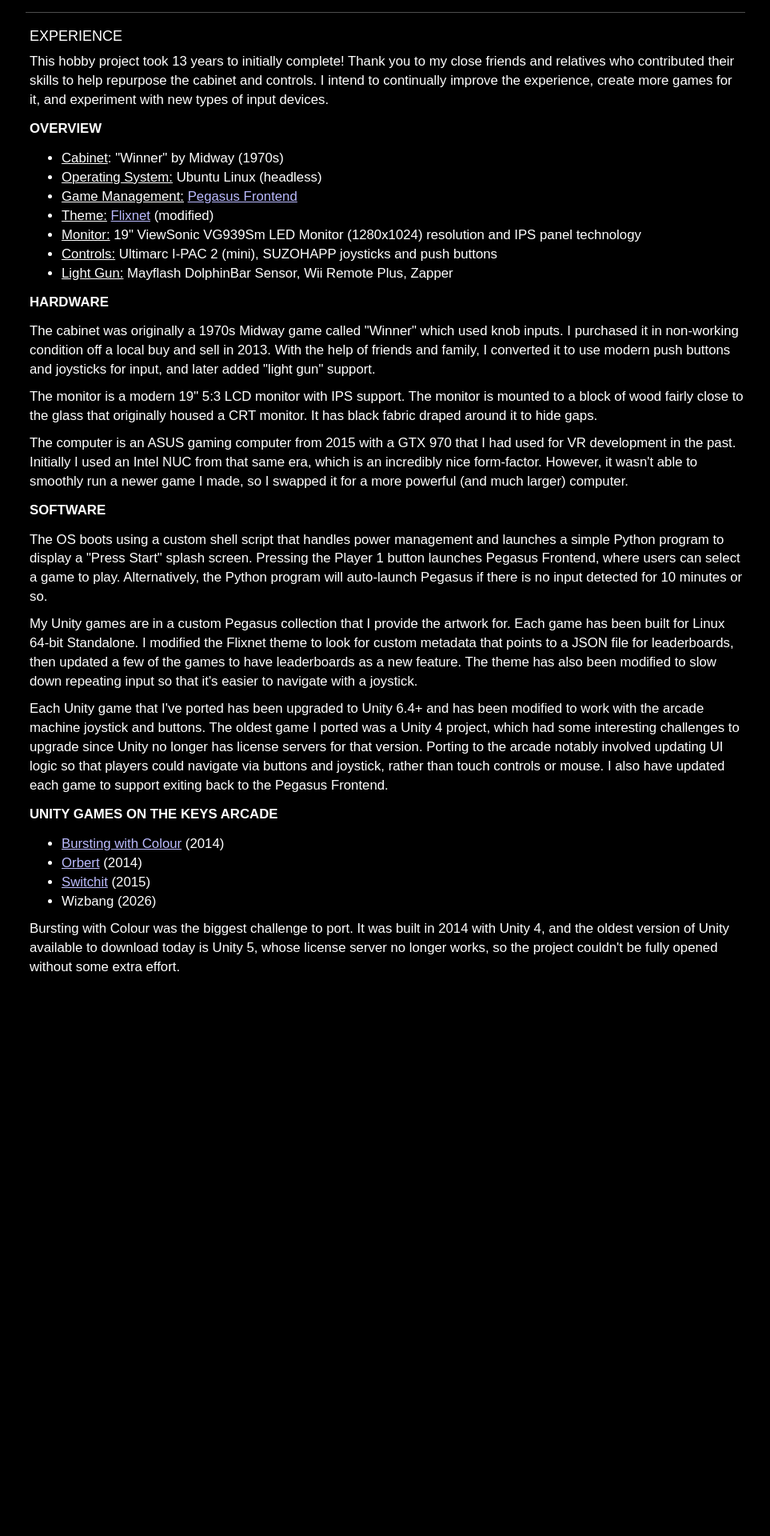
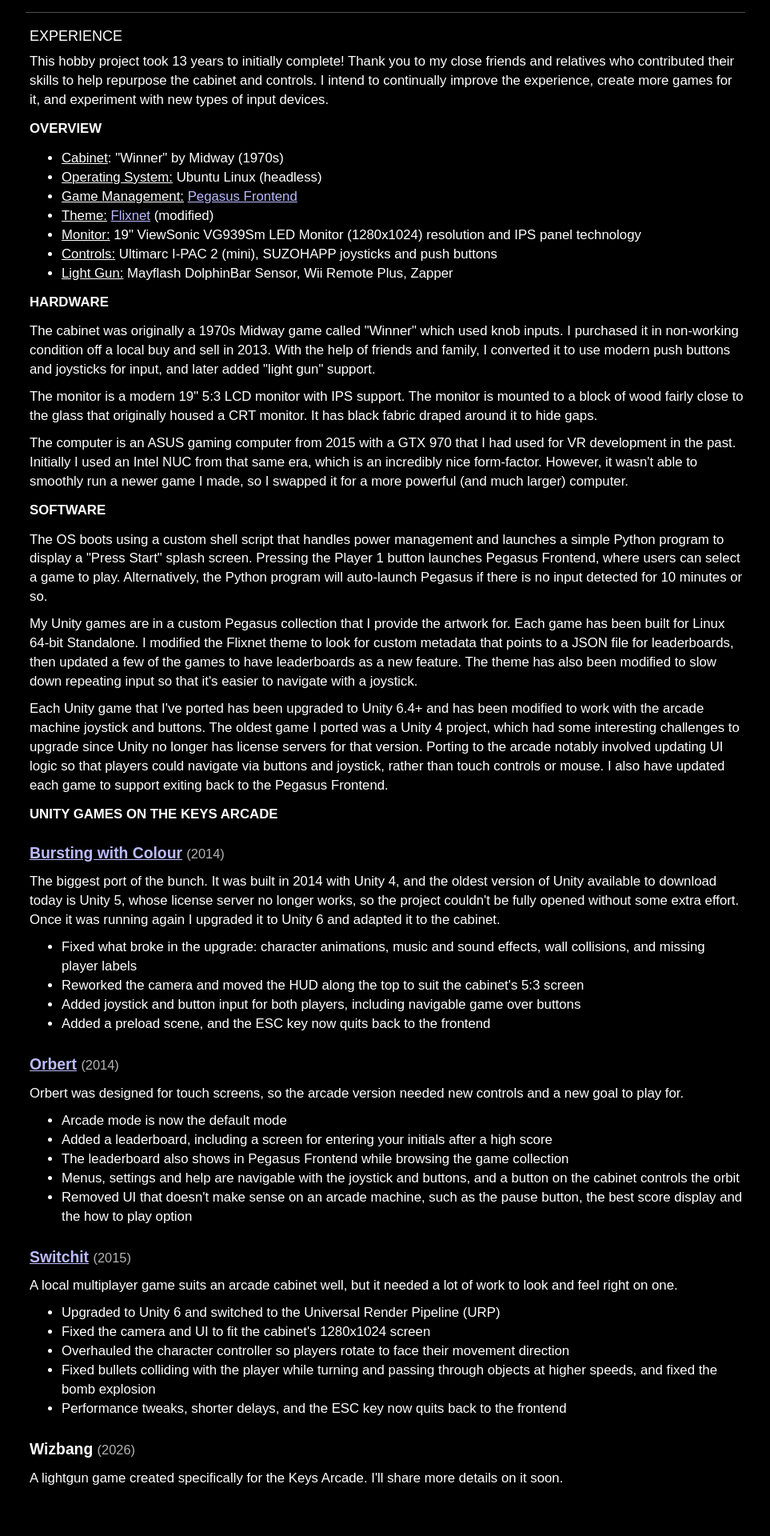
Before and after one commit to bradkeys/bradkeys.com, a Jekyll site: the page built from portfolio/arcade.html, in a window 1280 px wide. Shown: the part 1007-2927 px from the top of the page at 80% size, without its empty margins (158-1121 px from the left). Built offline with Jekyll 4.4.1, drawn with Linux system fonts in a browser that asks for light colours; before the commit the page ends 2288 px from its top, so only the background shows below that.

Commit message:
Describe the arcade port work for each game on the arcade page
Co-Authored-By: Claude Sonnet 5.5 <noreply@anthropic.com>

```diff
--- a/_sass/_style.scss
+++ b/_sass/_style.scss
@@ -515,6 +515,18 @@ html {
                         margin: 15px 0px;
                         font-size: 1em;
                         font-weight: bold;
+                    }
+
+                    h6 {
+                        text-align: left;
+                        margin: 25px 0px 10px;
+                        font-size: 1.15em;
+                        font-weight: bold;
+
+                        small {
+                            font-weight: normal;
+                            opacity: 0.7;
+                        }
                     }
 
                     hr {
--- a/portfolio/arcade.html
+++ b/portfolio/arcade.html
@@ -59,14 +59,45 @@ title: Keys Arcade
     I also have updated each game to support exiting back to the Pegasus Frontend.
 </p>
 <h5>UNITY GAMES ON THE KEYS ARCADE</h5>
+
+<h6><a href="/portfolio/bursting-with-colour/">Bursting with Colour</a> <small>(2014)</small></h6>
+<p>
+    The biggest port of the bunch. It was built in 2014 with Unity 4, and the oldest version of Unity available to
+    download today is Unity 5, whose license server no longer works, so the project couldn't be fully opened without
+    some extra effort. Once it was running again I upgraded it to Unity 6 and adapted it to the cabinet.
+</p>
 <ul>
-    <li><a href="/portfolio/bursting-with-colour/">Bursting with Colour</a> (2014)</li>
-    <li><a href="/portfolio/orbert/">Orbert</a> (2014)</li>
-    <li><a href="/portfolio/switchit/">Switchit</a> (2015)</li>
-    <li>Wizbang (2026)</li>
+    <li>Fixed what broke in the upgrade: character animations, music and sound effects, wall collisions, and missing player labels</li>
+    <li>Reworked the camera and moved the HUD along the top to suit the cabinet's 5:3 screen</li>
+    <li>Added joystick and button input for both players, including navigable game over buttons</li>
+    <li>Added a preload scene, and the ESC key now quits back to the frontend</li>
 </ul>
+
+<h6><a href="/portfolio/orbert/">Orbert</a> <small>(2014)</small></h6>
 <p>
-    Bursting with Colour was the biggest challenge to port. It was built in 2014 with Unity 4, and the oldest version
-    of Unity available to download today is Unity 5, whose license server no longer works, so the project couldn't be
-    fully opened without some extra effort.
+    Orbert was designed for touch screens, so the arcade version needed new controls and a new goal to play for.
 </p>
+<ul>
+    <li>Arcade mode is now the default mode</li>
+    <li>Added a leaderboard, including a screen for entering your initials after a high score</li>
+    <li>The leaderboard also shows in Pegasus Frontend while browsing the game collection</li>
+    <li>Menus, settings and help are navigable with the joystick and buttons, and a button on the cabinet controls the orbit</li>
+    <li>Removed UI that doesn't make sense on an arcade machine, such as the pause button, the best score display and the how to play option</li>
+</ul>
+
+<h6><a href="/portfolio/switchit/">Switchit</a> <small>(2015)</small></h6>
+<p>
+    A local multiplayer game suits an arcade cabinet well, but it needed a lot of work to look and feel right on one.
+</p>
+<ul>
+    <li>Upgraded to Unity 6 and switched to the Universal Render Pipeline (URP)</li>
+    <li>Fixed the camera and UI to fit the cabinet's 1280x1024 screen</li>
+    <li>Overhauled the character controller so players rotate to face their movement direction</li>
+    <li>Fixed bullets colliding with the player while turning and passing through objects at higher speeds, and fixed the bomb explosion</li>
+    <li>Performance tweaks, shorter delays, and the ESC key now quits back to the frontend</li>
+</ul>
+
+<h6>Wizbang <small>(2026)</small></h6>
+<p>
+    A lightgun game created specifically for the Keys Arcade. I'll share more details on it soon.
+</p>
```
